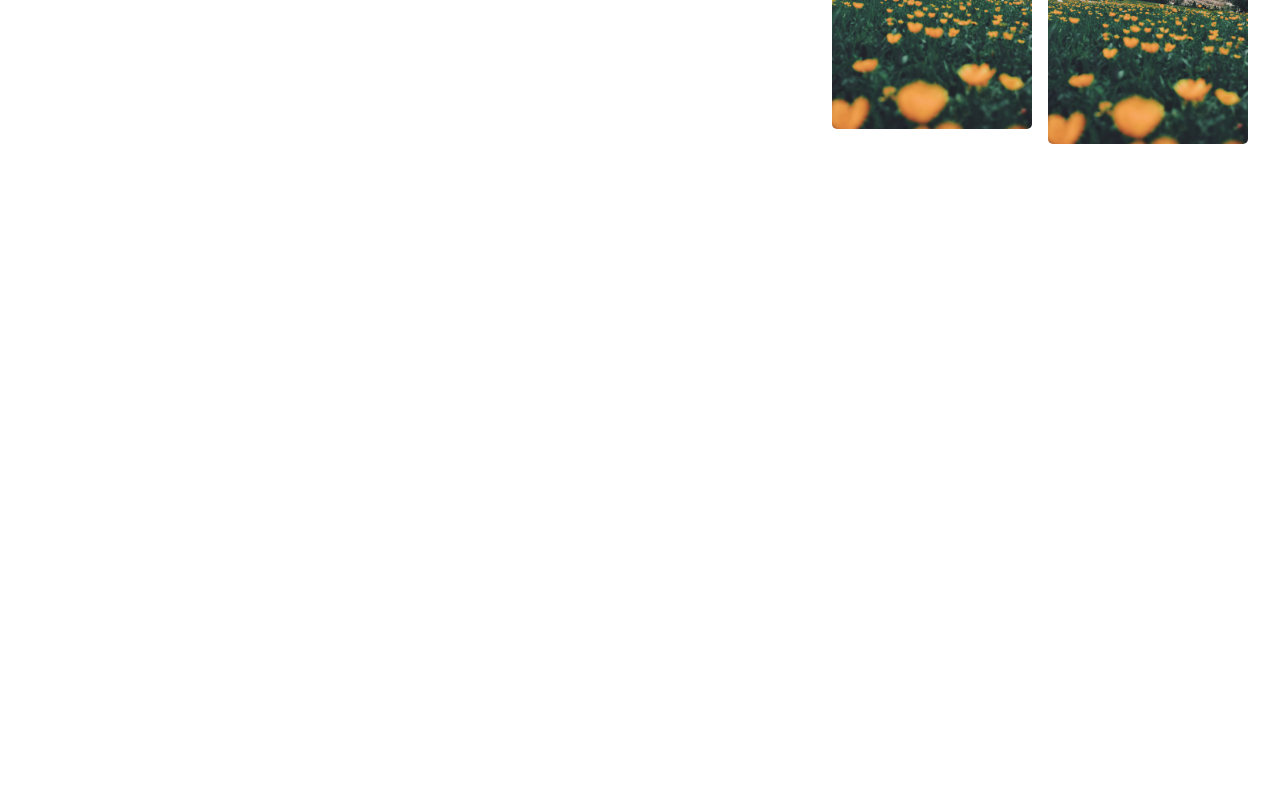
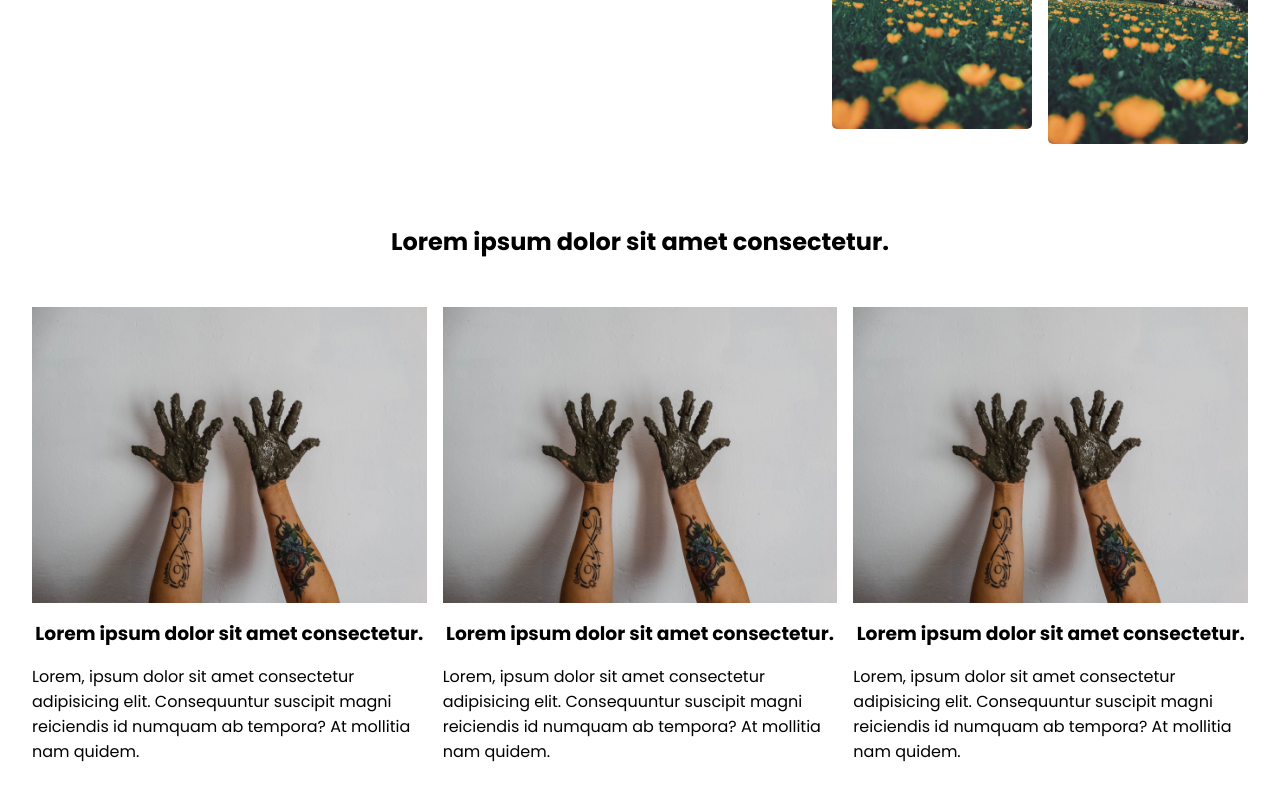
Before and after one commit to porras20/buscador-imagenes, a React (Vite) app: page /about in a window 1280 px wide. Shown: the part 642-1442 px from the top of the page. Before the commit the page ends 866 px from the top, so only its background shows below. Built offline with nearby package versions, Linux system fonts and the light colour scheme.

Commit message:
Se completo la seccion de about

```diff
--- a/src/App.css
+++ b/src/App.css
@@ -271,3 +271,37 @@
     position: relative;
     bottom: 15px;
 }
+
+.section2{
+    display: flex;
+    flex-direction: column;
+    align-items: center;
+    margin: 5rem 2rem;
+}
+
+.section2 h2{
+    margin-bottom: 3rem;
+}
+
+.section2-img{
+    display: flex;
+    width: 100%;
+    justify-content: space-around;
+    gap: 1rem;
+}
+
+.section2 img{
+    width: 100%
+}
+
+.section2-card{
+    display: flex;
+    flex-direction: column;
+    align-items: center
+}
+
+.section2-card h3{
+    margin: 1rem 0;
+}
+
+/* Section contact */
--- a/src/components/About/AboutMain.jsx
+++ b/src/components/About/AboutMain.jsx
@@ -19,6 +19,33 @@ export const AboutMain = () => {
                 <img src="../../img1.jpeg" alt="" />
             </div>
         </div>
+        <div className="section2">
+            <h2>Lorem ipsum dolor sit amet consectetur.</h2>
+            <div className="section2-img">
+                <div className="section2-card">
+                    <img src="../../img2.jpeg" alt="" />
+                    <h3>Lorem ipsum dolor sit amet consectetur.</h3>
+                    <p>Lorem, ipsum dolor sit amet consectetur
+                    adipisicing elit. Consequuntur suscipit magni
+                    reiciendis id numquam ab tempora? At mollitia nam quidem.</p>
+                </div>
+                <div className="section2-card">
+                    <img src="../../img2.jpeg" alt="" />
+                    <h3>Lorem ipsum dolor sit amet consectetur.</h3>
+                    <p>Lorem, ipsum dolor sit amet consectetur
+                    adipisicing elit. Consequuntur suscipit magni
+                    reiciendis id numquam ab tempora? At mollitia nam quidem.</p>
+                </div>
+                <div className="section2-card">
+                    <img src="../../img2.jpeg" alt="" />
+                    <h3>Lorem ipsum dolor sit amet consectetur.</h3>
+                    <p>Lorem, ipsum dolor sit amet consectetur
+                    adipisicing elit. Consequuntur suscipit magni
+                    reiciendis id numquam ab tempora? At mollitia nam quidem.</p>
+                </div>
+
+            </div>
+        </div>
         </>
      );
 }
```
Also changed, not shown: public/img2.jpeg (added).
